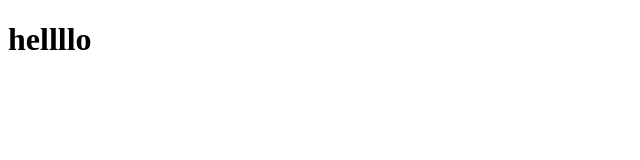
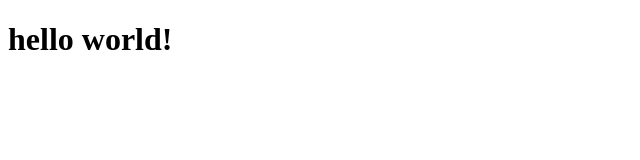
Before and after one commit to piupuupuu/coursera-test, a plain HTML site: page index.html in a window 1280 px wide. Shown: the whole page, without its empty margins (0-640 px from the left). Drawn offline with Linux system fonts and the light colour scheme.

Commit message:
second commit

```diff
--- a/index.html
+++ b/index.html
@@ -6,6 +6,6 @@
 	<title>hello coursera</title>
 </head>
 <body>
-<h1>hellllo</h1>
+<h1>hello world!</h1>
 </body>
 </html>
```
